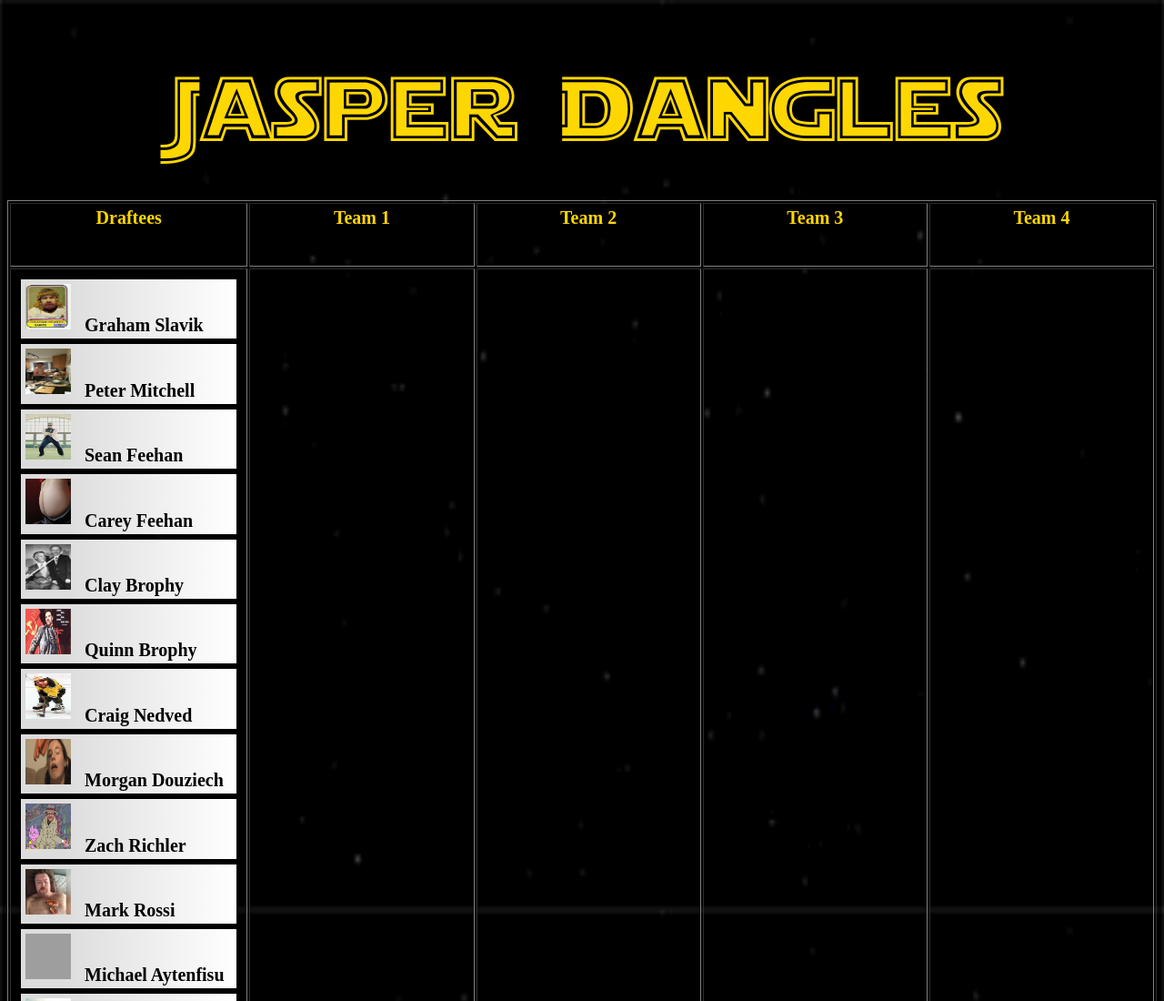
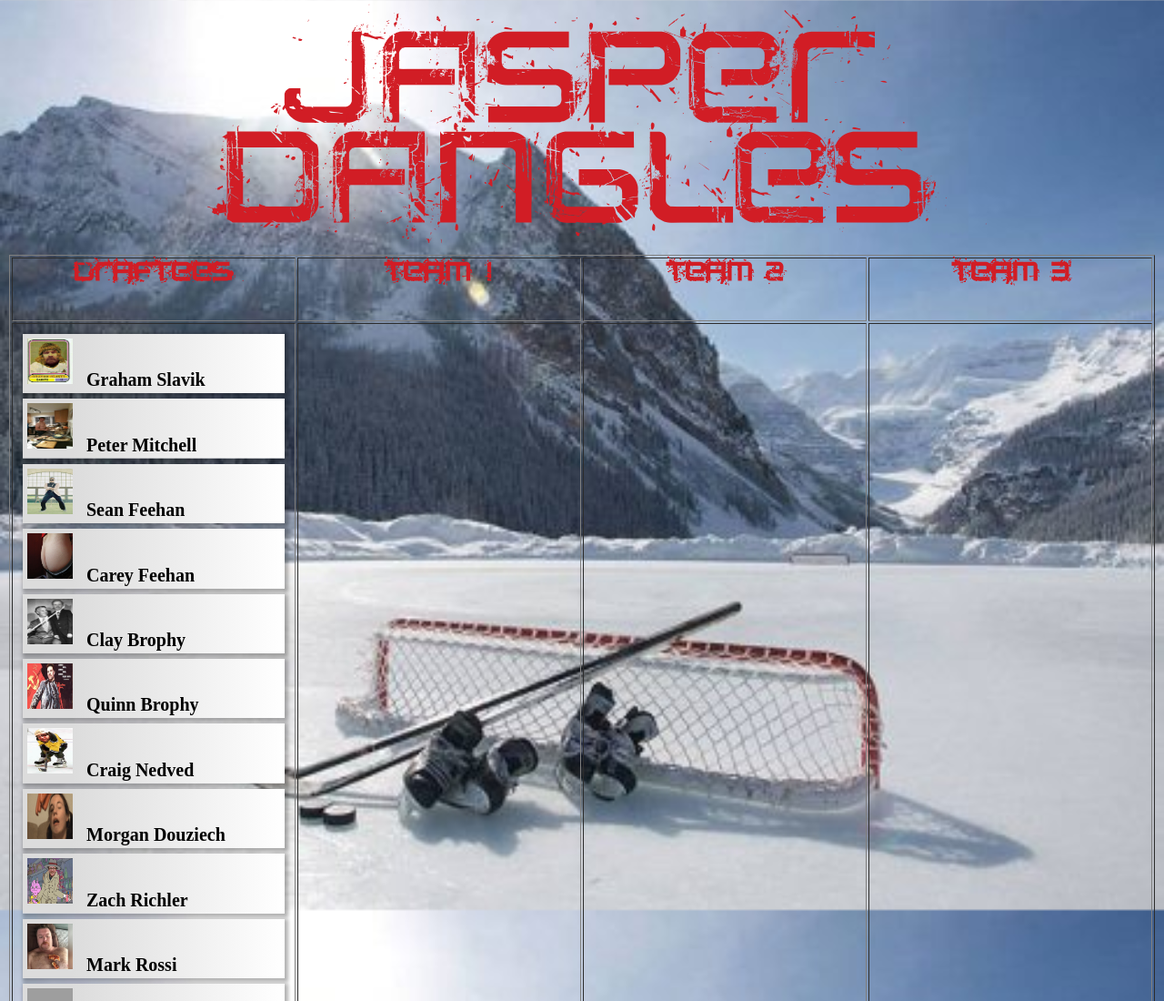
Before and after one commit to seanfeehan/JasperDangles, a plain HTML site: page index.html in a window 1280 px wide. Shown: the top 1100 px of the page at 91% size. Drawn offline with nearby package versions, Linux system fonts and the light colour scheme; grey boxes are pictures that could not be loaded.

Commit message:
updated for 2020 tournament and fixed jquery library

```diff
--- a/index.html
+++ b/index.html
@@ -1,6 +1,6 @@
 <hmtl>
 <head>
-<script type="text/javascript" src="http://code.jquery.com/jquery-latest.min.js"></script>
+<script type="text/javascript" src="https://code.jquery.com/jquery-3.4.1.min.js"></script>
 
 <!-- Add fancyBox -->
 <link rel="stylesheet" href="fancybox/source/jquery.fancybox.css?v=2.1.6" type="text/css" media="screen" />
@@ -8,18 +8,15 @@
 
 <style>
     @font-face {
-    font-family: 'Star Jedi Outline';
-    src: url('fonts/StarJediOutline.eot');
-    src: url('fonts/StarJediOutline.eot?#iefix') format('embedded-opentype'),
-        url('fonts/StarJediOutline.woff') format('woff'),
-        url('fonts/StarJediOutline.ttf') format('truetype');
+    font-family: 'CustomFont';
+    src: url('fonts/Crushed.ttf') format('truetype');
     font-weight: normal;
     font-style: normal;
 }
 
     body {
         background-color:#ffffff;
-        background-image:url('images/lightspeed.gif');
+        background-image:url('images/thelake.jpg');
         background-size: 100% 1000px;
         size: 100% 100%
     }
@@ -30,13 +27,13 @@
         width: 300px;
         height:70px;
         padding: 5px;
-        font: normal normal bold 20px/1 "Times New Roman", Times, serif;
-        color:rgb(255,215,0);
+        font: normal normal bold 20px/1 "CustomFont", Times, serif;
+        color:rgb(209,29,37);
         vertical-align: top;
     }
     .jdTitle{
-        color:rgb(255,215,0);
-        font-family: 'Star Jedi Outline', sans-serif;
+        color:rgb(209,29,37);
+        font-family: 'CustomFont', sans-serif;
         font-size: 100px;
         margin: 0px auto;
         text-align: center;
@@ -56,7 +53,7 @@
           overflow: hidden;
           border: none;
           font: normal normal bold 20px/1 "Times New Roman", Times, serif;
-          color: rgba(0,0,0,1);
+          color: rgba(0,0,0,5);
           text-align: left;
           vertical-align: middle;
           -o-text-overflow: ellipsis;
@@ -122,11 +119,20 @@
             openEffect  : 'none',
             closeEffect : 'none'
         });
-        $('.playercard').on("dragstart", function (event) {
+
+        $(".playercard").on('dragstart', function (event) {
+            console.log('in dragstart')
             var dt = event.originalEvent.dataTransfer;
+
+            console.log('saving this: ' + $(this).attr('id'));
             dt.setData('Text', $(this).attr('id'));
+
+            console.log('exiting Dragstart')
+
         });
+
         $('table td').on("dragenter dragover drop", function (event) {
+            console.log("in drop")
             event.preventDefault();
             if (event.type === 'drop') {
                 var data = event.originalEvent.dataTransfer.getData('Text', $(this).attr('id'));
@@ -162,14 +168,12 @@
             <th>Team 1</th>
             <th>Team 2</th>
             <th>Team 3</th>
-            <th>Team 4</th>
         </tr>
         <tr>
             <td id="col1"></td>
             <td id="col2"></td>
             <td id="col3"></td>
             <td id="col4"></td>
-            <td id="col5"></td>
         </tr>
     </table>
     <span id="invisiboxes">
```
Also changed, not shown: fonts/Crushed.ttf (added), images/theLake.jpg (added).
